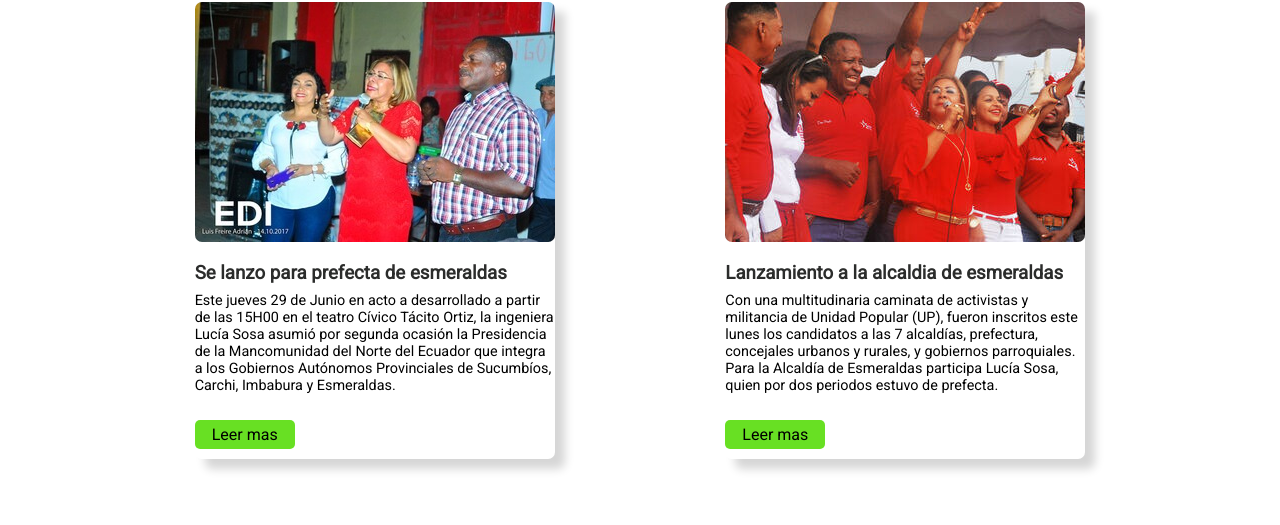
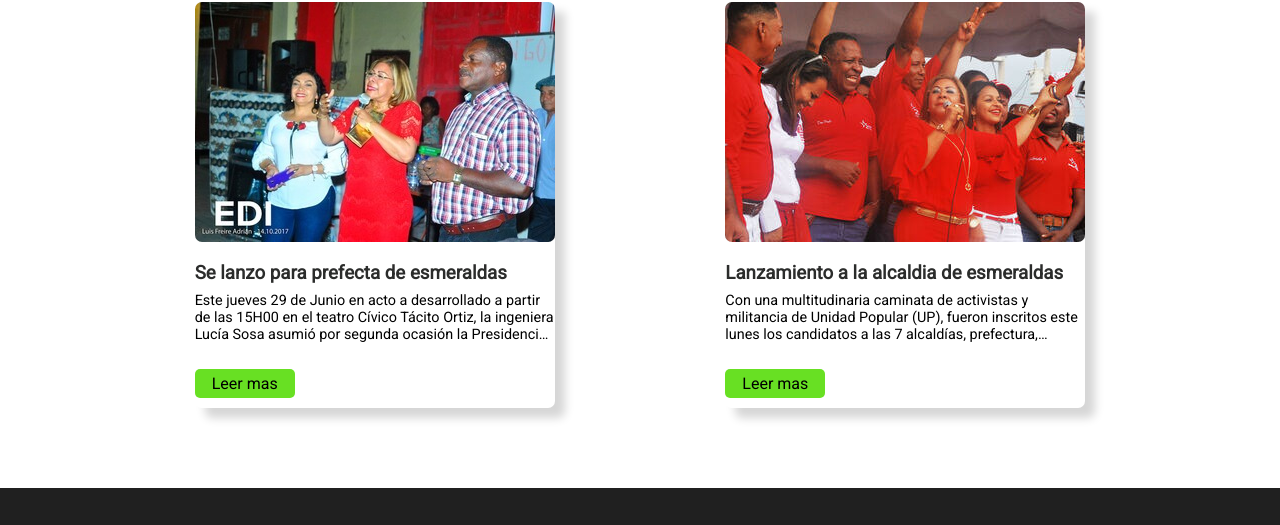
Before and after one commit to Dancrof/PROYECTO-FINAL---PROGRAMACION-III, a plain HTML site: page personajes/lusia sosa.html in a window 1280 px wide. Shown: the part 855-1380 px from the top of the page. Drawn offline with Linux system fonts and the light colour scheme.

Commit message:
mejore el heigth de los parrafos del las logros

```diff
--- a/css/personajes.css
+++ b/css/personajes.css
@@ -251,6 +251,14 @@ nav {
     font-size: 0.9rem;
     margin-bottom: var(--size-margin-reconocimiento);
     max-height: 107px;
+    display: -webkit-box;
+    display: -moz-box;
+    display: box;
+    -webkit-box-orient: vertical;
+    -moz-box-orient: vertical;
+    box-orient: vertical;
+    -webkit-line-clamp: 3;
+    line-clamp: 3;
     overflow: hidden;
 }
 .content_reconocimientos .item input{
```
